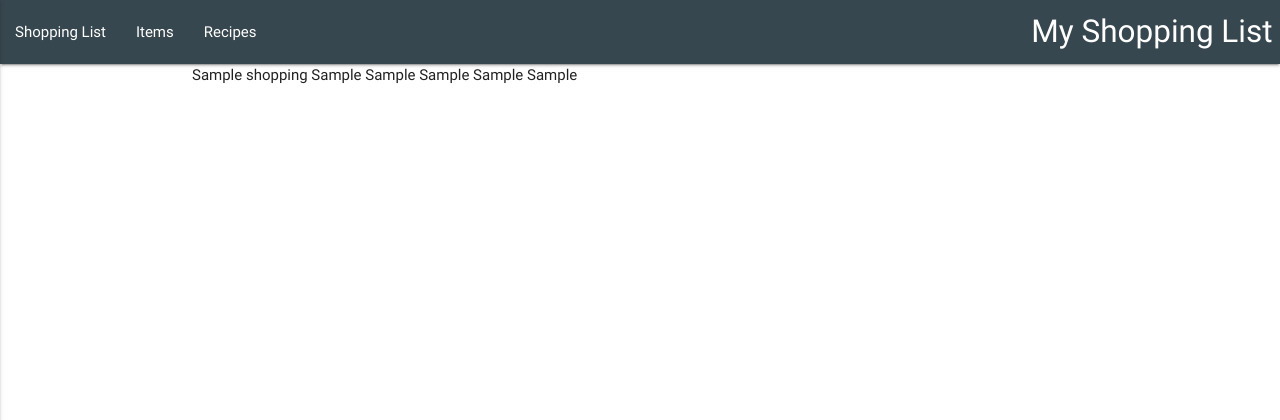
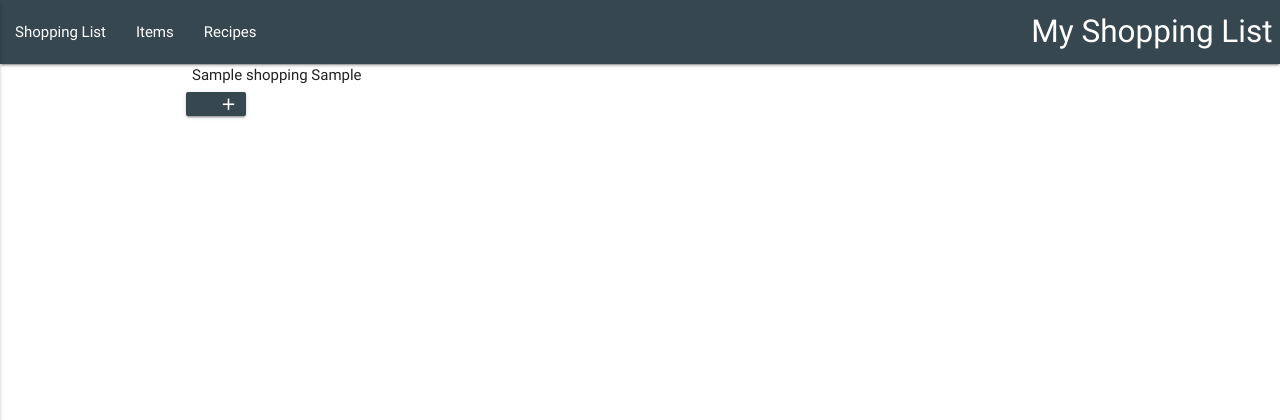
Before and after one commit to xz3t/milestone-3, a Flask app: page / in a window 1280 px wide. Shown: the top 420 px of the page. Run offline with Flask 2, Linux system fonts and the light colour scheme; a database or web service that is not in the repository returns one stand-in record (values such as "Sample title"); some libraries are stand-ins or nearby versions.

Commit message:
Add insert_shop_item route to app.py, button 'add item' added to shopping_list.html

```diff
--- a/app.py
+++ b/app.py
@@ -28,6 +28,13 @@ def shopping_list():
     }
 
     return render_template("shopping_list.html", lists=mongo.db.shopping_list.find(), x = y)
+
+
+@app.route('/insert_shop_item', methods=['POST'])
+def insert_shop_item():
+    items = mongo.db.shopping_list
+    items.insert_one(request.form.to_dict())
+    return redirect(url_for('shopping_list'))
 
 
 @app.route('/items')
--- a/templates/shopping_list.html
+++ b/templates/shopping_list.html
@@ -2,10 +2,12 @@
 {% block content %}
         {% for list in lists %}
             {{list.shopping_list_name}}
-            {{list.shopping_list_item_1}}
-            {{list.shopping_list_item_2}}
-            {{list.shopping_list_item_3}}
-            {{list.shopping_list_item_4}}
-            {{list.shopping_list_item_5}}
+             {{list.shopping_list_item_2}}
+
         {% endfor %}
+
+    <div class="row ">
+    <a class="waves-effect waves-light btn blue-grey darken-3 " href="{{url_for('insert_shop_item')}}"><i class="material-icons right">add</i>Add Item</a>
+    </div>
+
 {% endblock %}
```
